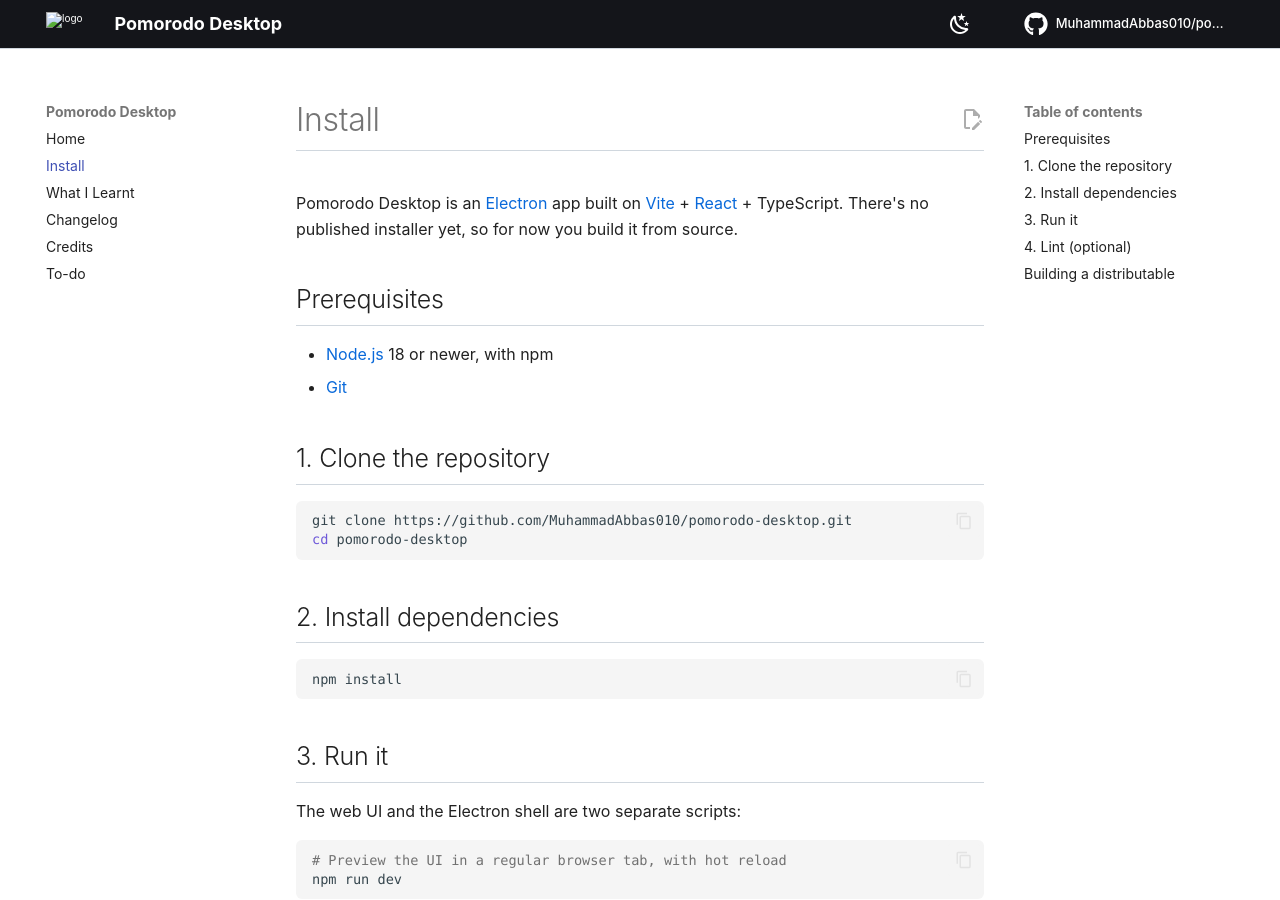
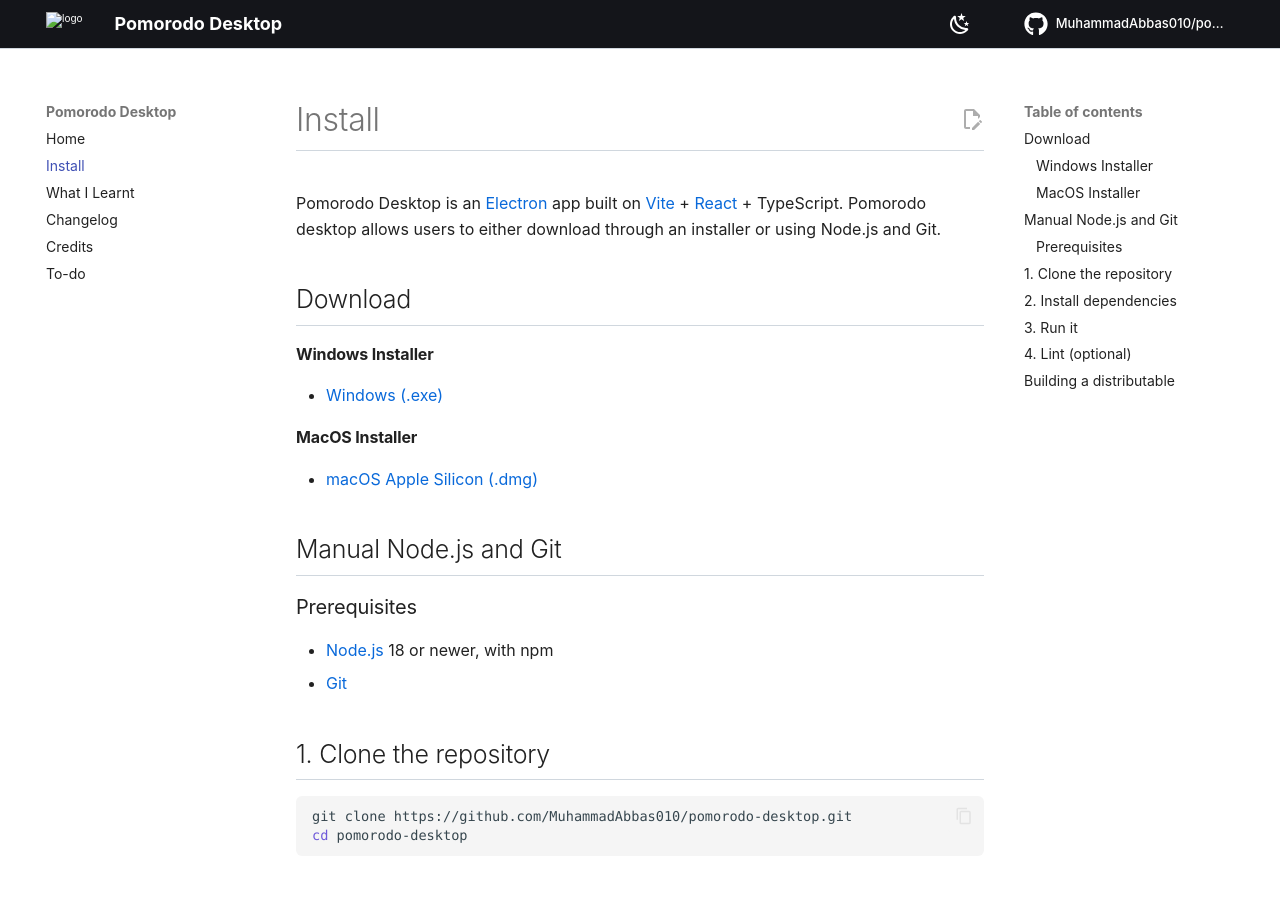
Before and after one commit to MuhammadAbbas010/pomorodo-desktop, an MkDocs documentation site: the page built from docs/install.md, in a window 1280 px wide and 900 px high. Built offline with MkDocs 1.6.1 and Material for MkDocs 9.7.7, drawn with Linux system fonts in a browser that asks for light colours; comment, search, counter and statistics services are not loaded.

Commit message:
Added installer links onto website install page

```diff
--- a/docs/install.md
+++ b/docs/install.md
@@ -1,10 +1,22 @@
 # Install
 
 Pomorodo Desktop is an [Electron](https://www.electronjs.org/) app built on
-[Vite](https://vite.dev/) + [React](https://react.dev/) + TypeScript. There's no
-published installer yet, so for now you build it from source.
+[Vite](https://vite.dev/) + [React](https://react.dev/) + TypeScript. Pomorodo desktop allows users to either download through an installer or using Node.js and Git.
 
-## Prerequisites
+
+## Download
+
+#### Windows Installer
+
+- [Windows (.exe)](https://github.com/MuhammadAbbas010/pomorodo-desktop/releases/latest/download/Pomorodo%20Desktop%20Setup%200.1.0.exe)
+
+#### MacOS Installer
+- [macOS Apple Silicon (.dmg)](https://github.com/MuhammadAbbas010/pomorodo-desktop/releases/latest/download/Pomorodo%20Desktop-0.1.0-arm64.dmg)
+
+
+## Manual Node.js and Git
+
+### Prerequisites
 
 - [Node.js](https://nodejs.org/) 18 or newer, with npm
 - [Git](https://git-scm.com/)
```
